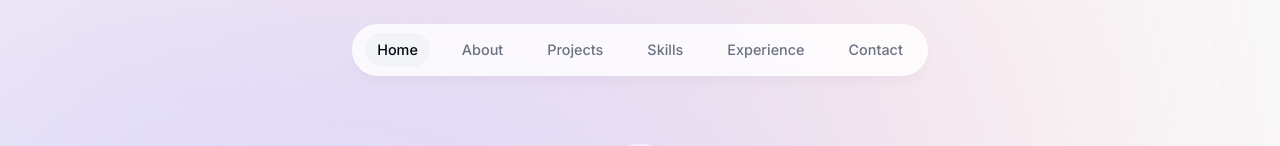
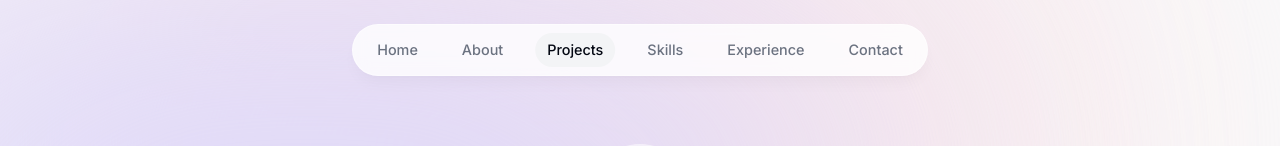
Before and after one commit to Nikita-Hsieh/portfolio-2025, a Next.js app: page / in a window 1280 px wide. Shown: the top 146 px of the page. Built offline with nearby package versions, Linux system fonts and the light colour scheme.

Commit message:
header scroll interaction update

```diff
--- a/app/layout.tsx
+++ b/app/layout.tsx
@@ -1,6 +1,7 @@
 import Header from '@/components/header'
 import './globals.css'
 import { Inter } from 'next/font/google'
+import ActiveSectionContextProvider from '@/context/active-section-context'
 
 const inter = Inter({ subsets: ['latin'] })
 
@@ -24,8 +25,10 @@
 					className="bg-[#dbd7fb] absolute -z-10 top-[-1rem] left-[-35rem] h-[31.25rem] w-[50rem] rounded-full blur-[10rem]
         sm:w-[68.75rem] md:left-[-33rem] lg:left-[-28rem] xl:left-[-15rem] 2xl:left-[-5rem]"
 				></div>
-				<Header />
-				{children}
+				<ActiveSectionContextProvider>
+					<Header />
+					{children}
+				</ActiveSectionContextProvider>
 			</body>
 		</html>
 	)
--- a/components/about.tsx
+++ b/components/about.tsx
@@ -1,18 +1,33 @@
 'use client'
-import React from 'react'
+import React, { useEffect } from 'react'
 import Image from 'next/image'
 import Profile from '@/public/profile.png'
 import SectionHeading from './section-heading'
 import { motion } from 'framer-motion'
+import { useInView } from 'react-intersection-observer'
+import { useActiveSectionContext } from '@/context/active-section-context'
 
 export default function About() {
+	//section portion to active header link
+	const { ref, inView } = useInView({
+		threshold: 0.75,
+	})
+	const { setActiveSection, timeOfLastClick } = useActiveSectionContext()
+
+	useEffect(() => {
+		if (inView && Date.now() - timeOfLastClick > 1000) {
+			setActiveSection('About')
+		}
+	}, [inView, setActiveSection, timeOfLastClick])
+
 	return (
 		<motion.section
+			ref={ref}
+			id="about"
 			className="mb-28 max-w-[60rem] text-center leading-8 sm:mb-40 scroll-mt-28"
 			initial={{ opacity: 0, y: 100 }}
 			animate={{ opacity: 1, y: 0 }}
 			transition={{ delay: 0.17 }}
-			id="about"
 		>
 			<SectionHeading>About Me</SectionHeading>
 			<div className="flex flex-col items-center gap-8 sm:flex-row sm:items-start">
--- a/components/header.tsx
+++ b/components/header.tsx
@@ -1,12 +1,14 @@
 'use client'
-import React, { useState } from 'react'
+import React from 'react'
 import { motion } from 'framer-motion'
 import { links } from '@/lib/data'
 import Link from 'next/link'
 import clsx from 'clsx'
+import { useActiveSectionContext } from '@/context/active-section-context'
 
 export default function Header() {
-	const [activeSection, setActiveSection] = useState('Home')
+	const { activeSection, setActiveSection, setTimeOfLastClick } =
+		useActiveSectionContext()
 	return (
 		<header className="z-[999] relative">
 			<motion.div
@@ -30,7 +32,10 @@
 						>
 							<Link
 								href={link.hash}
-								onClick={() => setActiveSection(link.name)}
+								onClick={() => {
+									setActiveSection(link.name)
+									setTimeOfLastClick(Date.now())
+								}}
 								className={clsx(
 									'flex justify-center items-center w-full px-3 py-3 hover:text-gray-950 transition',
 									{ 'text-gray-950': activeSection === link.name }
--- a/components/intro.tsx
+++ b/components/intro.tsx
@@ -1,5 +1,5 @@
 'use client'
-import React from 'react'
+import React, { useEffect } from 'react'
 import Image from 'next/image'
 import Portrait from '@/public/portrait_2.jpg'
 import { motion } from 'framer-motion'
@@ -7,12 +7,25 @@
 import { BsArrowDown, BsLinkedin } from 'react-icons/bs'
 import { HiDownload } from 'react-icons/hi'
 import { FaGithubSquare } from 'react-icons/fa'
+import { useInView } from 'react-intersection-observer'
+import { useActiveSectionContext } from '@/context/active-section-context'
 
 export default function Intro() {
+	const { ref, inView } = useInView({
+		threshold: 0.5,
+	})
+	const { setActiveSection, timeOfLastClick } = useActiveSectionContext()
+
+	useEffect(() => {
+		if (inView && Date.now() - timeOfLastClick > 1000) {
+			setActiveSection('Home')
+		}
+	}, [inView, setActiveSection, timeOfLastClick])
 	return (
 		<section
+			ref={ref}
+			id="home"
 			className="mb-28 max-w-[50rem] text-center sm:mb-0 scroll-mt-[100rem]"
-			id="home"
 		>
 			{/* Profile Image  */}
 			<div className="flex items-center justify-center">
--- a/components/projects.tsx
+++ b/components/projects.tsx
@@ -1,11 +1,24 @@
-import React from 'react'
+'use client'
+import React, { useEffect, useRef } from 'react'
 import SectionHeading from './section-heading'
 import Project from './project'
 import { projectsData } from '@/lib/data'
+import { useInView } from 'react-intersection-observer'
+import { useActiveSectionContext } from '@/context/active-section-context'
 
 export default function Projects() {
+	const { ref, inView } = useInView({
+		threshold: 0.5,
+	})
+	const { setActiveSection, timeOfLastClick } = useActiveSectionContext()
+
+	useEffect(() => {
+		if (inView && Date.now() - timeOfLastClick > 1000) {
+			setActiveSection('Projects')
+		}
+	}, [inView, setActiveSection, timeOfLastClick])
 	return (
-		<section className="py-10 scroll-my-28" id="projects">
+		<section ref={ref} className="py-10 scroll-my-28" id="projects">
 			<SectionHeading>Selected Projects</SectionHeading>
 			<div>
 				{projectsData.map((project, index) => (
--- /dev/null
+++ b/context/active-section-context.tsx
@@ -0,0 +1,45 @@
+'use client'
+import React, { useState, createContext, useContext } from 'react'
+import { links } from '@/lib/data'
+
+type SectionName = (typeof links)[number]['name']
+type ActiveSectionContextProviderProps = { children: React.ReactNode }
+type ActiveSectionContextType = {
+	activeSection: SectionName
+	setActiveSection: React.Dispatch<React.SetStateAction<SectionName>>
+	timeOfLastClick: number
+	setTimeOfLastClick: React.Dispatch<React.SetStateAction<number>>
+}
+
+export const ActiveSectionContext =
+	createContext<ActiveSectionContextType | null>(null)
+
+export default function ActiveSectionContextProvider({
+	children,
+}: ActiveSectionContextProviderProps) {
+	const [activeSection, setActiveSection] = useState<SectionName>('Home')
+	const [timeOfLastClick, setTimeOfLastClick] = useState(0)
+
+	return (
+		<ActiveSectionContext.Provider
+			value={{
+				activeSection,
+				setActiveSection,
+				timeOfLastClick,
+				setTimeOfLastClick,
+			}}
+		>
+			{children}
+		</ActiveSectionContext.Provider>
+	)
+}
+
+export function useActiveSectionContext() {
+	const context = useContext(ActiveSectionContext)
+	if (context == null) {
+		throw new Error(
+			'useActiveSectionContext must be used within an ActiveSectionContextProvider'
+		)
+	}
+	return context
+}
```
